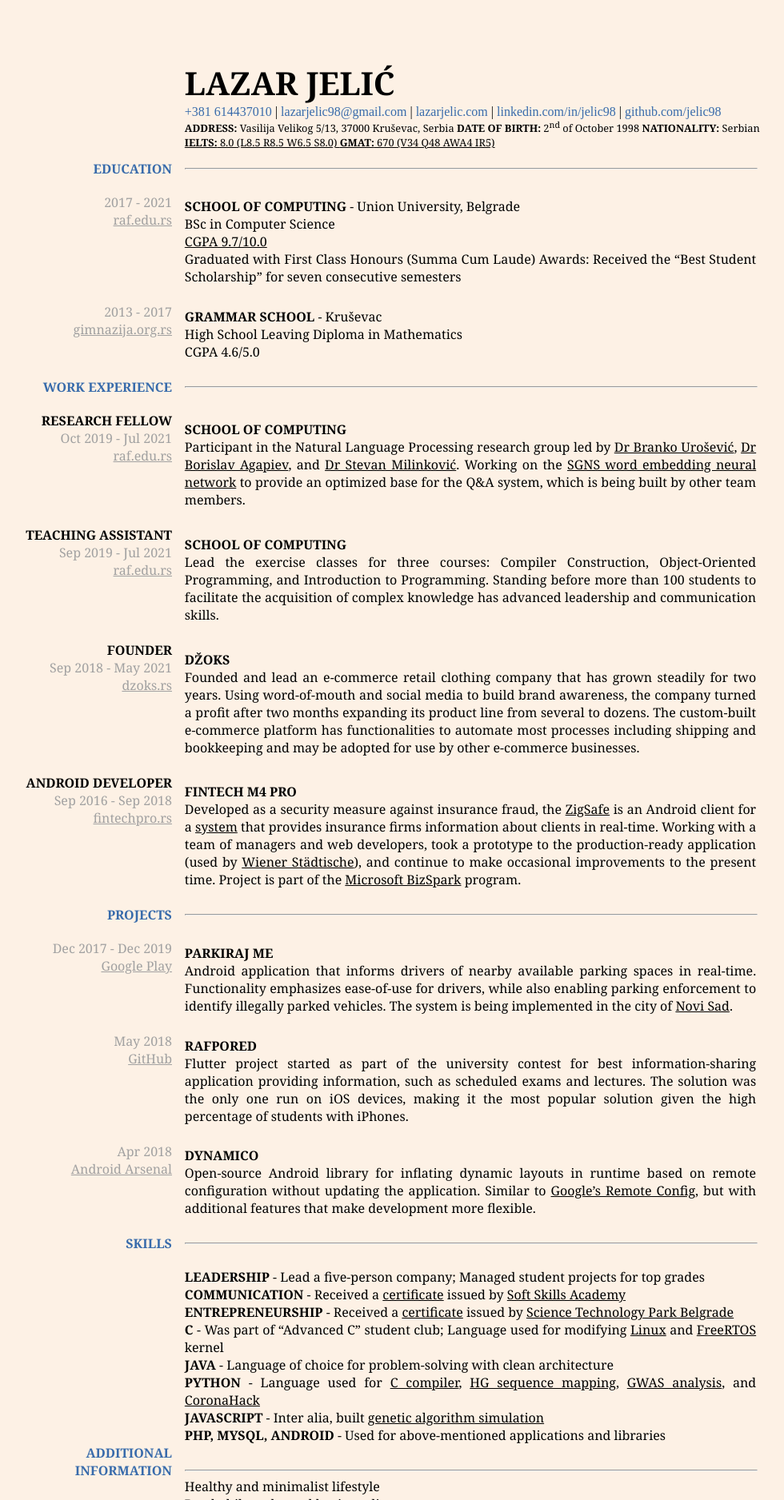
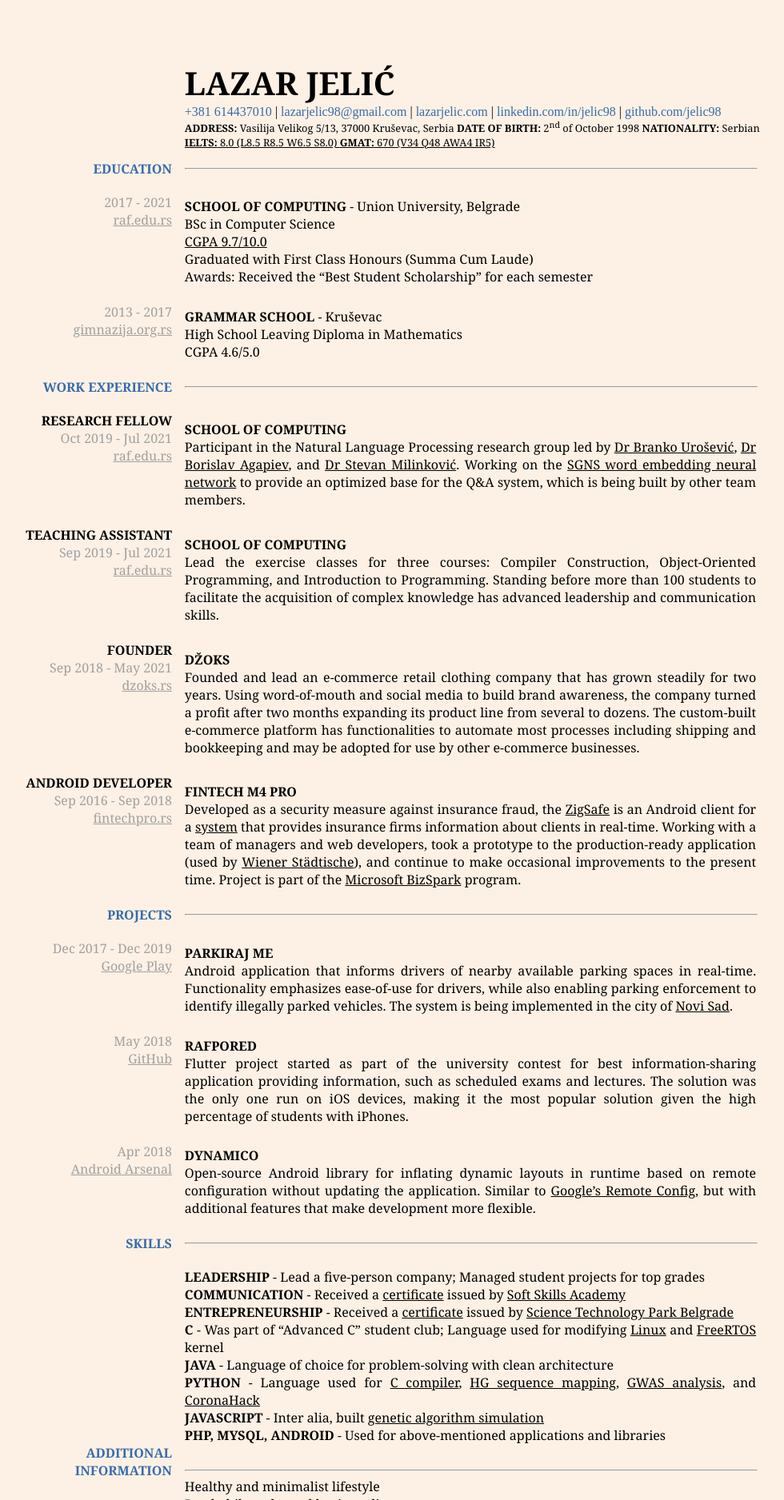
Before and after one commit to jelic98/cv, a Jekyll site: the page built from index.md, in a window 1280 px wide. Shown: the whole page at 80% size, without its empty margins (59-1039 px from the left). Built offline with Jekyll 4.4.1, drawn with Linux system fonts in a browser that asks for light colours; our own code applies the rules of GitHub Pages for plain Markdown files.

Commit message:
Updated scholarships

```diff
--- a/index.md
+++ b/index.md
@@ -45,7 +45,8 @@ BSc in Computer Science
 [CGPA 9.7/10.0](https://www.lazarjelic.com/doc?res=academic_transcript.jpeg)
 
 Graduated with First Class Honours (Summa Cum Laude)
-Awards: Received the "Best Student Scholarship" for seven consecutive semesters
+
+Awards: Received the "Best Student Scholarship" for each semester
 </div>
 
 <br/>
```
